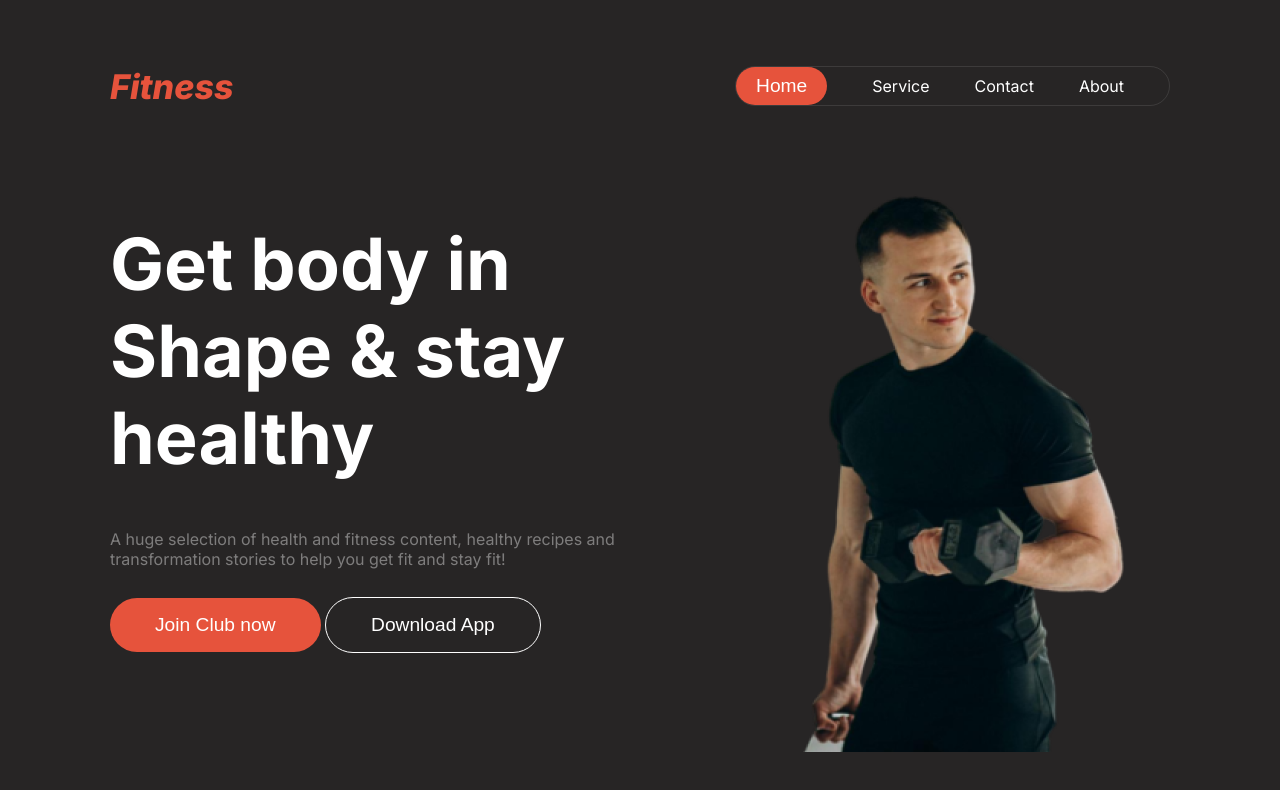
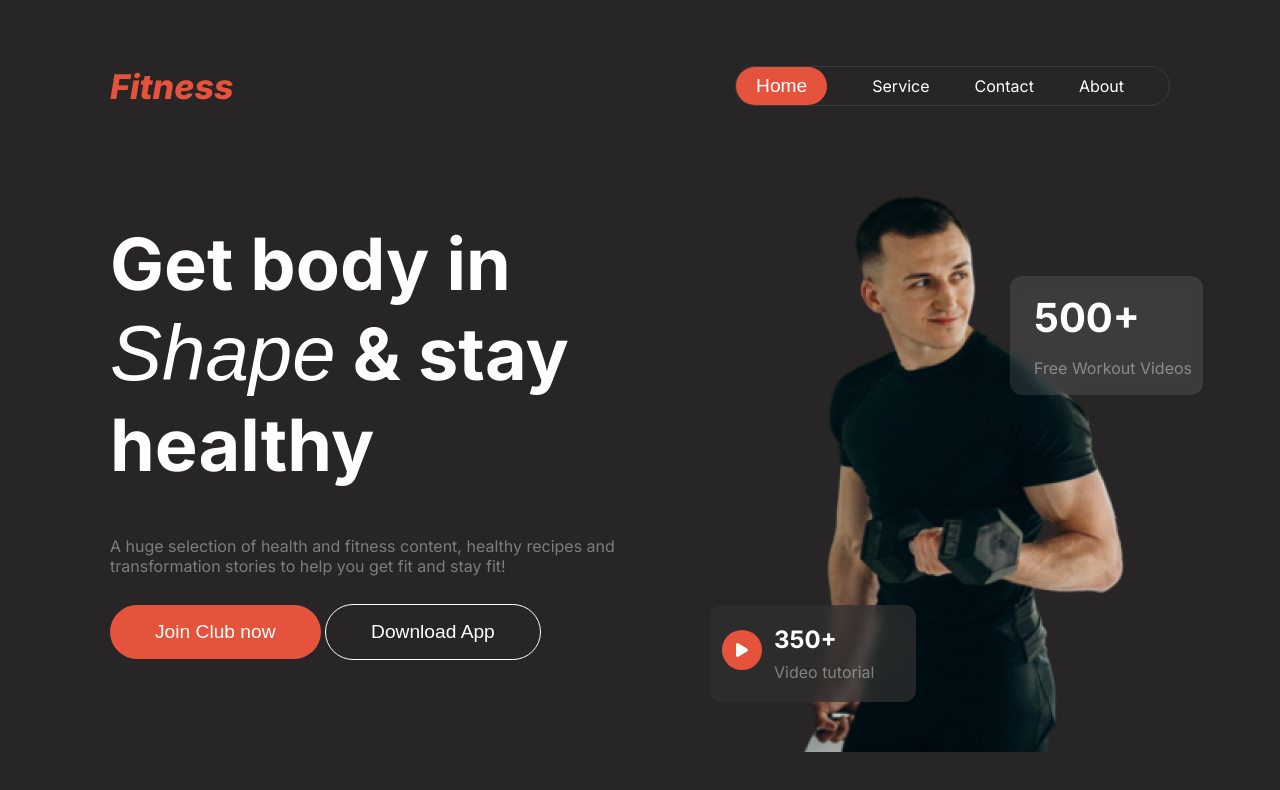
Before and after one commit to muin99/FItness, a plain HTML site: page index.html in a window 1280 px wide. Drawn offline with Linux system fonts and the light colour scheme; a web font is replaced by a local one.

Commit message:
Added Nav, banner

```diff
--- a/index.html
+++ b/index.html
@@ -5,6 +5,7 @@
     <meta charset="UTF-8">
     <meta name="viewport" content="width=device-width, initial-scale=1.0">
     <title>Fitness</title>
+    <script src="https://kit.fontawesome.com/2624e6c7cc.js" crossorigin="anonymous"></script>
     <link rel="stylesheet" href="styles/styles.css">
 </head>
 
@@ -22,13 +23,26 @@
         <div class="main-banner flex">
             <div>
                 <h1 class="main-banner-title">Get body in <span class="shape">Shape</span> & stay healthy</h1>
-                <p class="main-banner-desc text-primary">A huge selection of health and fitness content, healthy recipes and
+                <p class="main-banner-desc text-primary">A huge selection of health and fitness content, healthy recipes
+                    and
                     transformation stories to help you get fit and stay fit!</p>
                 <button class="btn-primary">Join Club now</button>
                 <button class="btn-primary download">Download App</button>
             </div>
             <div class="banner-img">
                 <img src="images/Images 2.png" alt="A man Exercising">
+                <div class="badge-1">
+                    <h3>500+</h3>
+                    <p class="text-primary">Free Workout Videos</p>
+
+                </div>
+                <div class="badge-2 flex">
+                   <div class="play-icon flex"> <i class="pl fa-solid fa-play "></i></div>
+                    <div>
+                        <h3>350+</h3>
+                        <p class="text-primary">Video tutorial</p>
+                    </div>
+                </div>
             </div>
         </div>
     </header>
--- a/styles/styles.css
+++ b/styles/styles.css
@@ -1,15 +1,18 @@
 @import url('https://fonts.googleapis.com/css2?family=Inter:ital,opsz,wght@0,14..32,100..900;1,14..32,100..900&display=swap');
+@import url('https://fonts.cdnfonts.com/css/miama');
 .inter-primary {
     font-family: "Inter", sans-serif;
     font-optical-sizing: auto;
     font-style: normal;
-  }
+}
 
 body {
     background-color: rgb(39, 37, 37);
     color: white;
 }
-nav, header{
+
+nav,
+header {
     width: 1060px;
     margin: 50px auto;
     font-family: "Inter", sans-serif;
@@ -17,47 +20,48 @@ nav, header{
 }
 
 /* shared styles */
-.logo-primary{
+.logo-primary {
     font-size: 34px;
     font-weight: 800;
     font-style: italic;
     color: rgba(230, 83, 60, 1);
 }
-.btn-primary{
+
+.btn-primary {
     background-color: rgba(230, 83, 60, 1);
     color: white;
     border: none;
     border-radius: 46px;
     font-size: 1.2rem;
     padding: 16px 45px;
+    cursor: pointer;
 }
-.text-primary{
+
+.text-primary {
     opacity: 0.4;
 }
-.title-primary{
 
-}
-.flex{
+.flex {
     display: flex;
 }
 
 /* nav */
-nav{
-
-}
-.main-logo{
+.main-logo {
     margin: auto 0;
 }
-.navbar{
+
+.navbar {
     display: flex;
     justify-content: space-between;
     font-family: "Inter", sans-serif;
 }
-.main-logo{
+
+.main-logo {
     list-style: none;
 
 }
-nav ul{
+
+nav ul {
     display: flex;
     list-style: none;
     align-items: center;
@@ -68,32 +72,107 @@ nav ul{
 
 }
 
-nav ul li{
+nav ul li {
     padding: 0 45px 0 0;
 
 }
-nav ul li a{
+
+nav ul li a {
     text-decoration: none;
     color: white;
 
 }
-.home-btn{
+
+.home-btn {
     padding: 8px 20px;
 }
+
 /* banner */
-.main-banner-title{
+.main-banner-title {
     font-size: 4.5rem;
     width: 520px;
 }
-.main-banner-desc{
+.shape{
+    font-family: 'Miama', sans-serif;
+    font-weight: 400;
+    font-style: italic;
+    font-size: 78px;
+    padding: 0px;
+    line-height: 120%;
+}
+
+.main-banner-desc {
     width: 520px;
     margin-bottom: 28px;
 }
-.download{
+
+.download {
     background-color: transparent;
     border: 1px solid;
 }
-.banner-img img{
+
+.banner-img img {
     margin-left: 167px;
+}
+
+.badge-1 {
+    width: 193px;
+    border: 1px solid white;
+    background-color: rgba(255, 255, 255, 0.1);
+    border-radius: 12px;
+    border: none;
+    margin-top: -480px;
+    margin-left: 380px;
+
+    backdrop-filter: blur(6px);
 
 }
+
+.badge-1 h3 {
+    font-size: 2.5rem;
+    padding-top: 17px;
+    margin: 0px 24px;
+}
+
+.badge-1 p {
+    margin-left: 24px;
+    padding-bottom: 17px;
+    padding-top: 0px;
+
+}
+
+.badge-2 {
+    width: 206px;
+    border: 1px solid white;
+    background-color: rgba(48, 48, 48, 0.733);
+    border-radius: 12px;
+    border: none;
+    margin-top: 210px;
+    margin-left: 80px;
+    backdrop-filter: blur(6px);
+
+}
+
+.badge-2 h3 {
+    font-size: 24px;
+    padding: 20px 0 0 12px;
+    margin: 0px;
+}
+
+.badge-2 p {
+    padding: 8px 12px;
+    padding-bottom: 20px;
+    margin: 0px;
+}
+
+.play-icon {
+    margin-top: 25px;
+    margin-right: 0px;
+    margin-left: 12px;
+    align-items: center;
+    justify-content: center;
+    height: 40px;
+    width: 40px;
+    border-radius: 50%;
+    background-color: #E6533C;
+}
```
